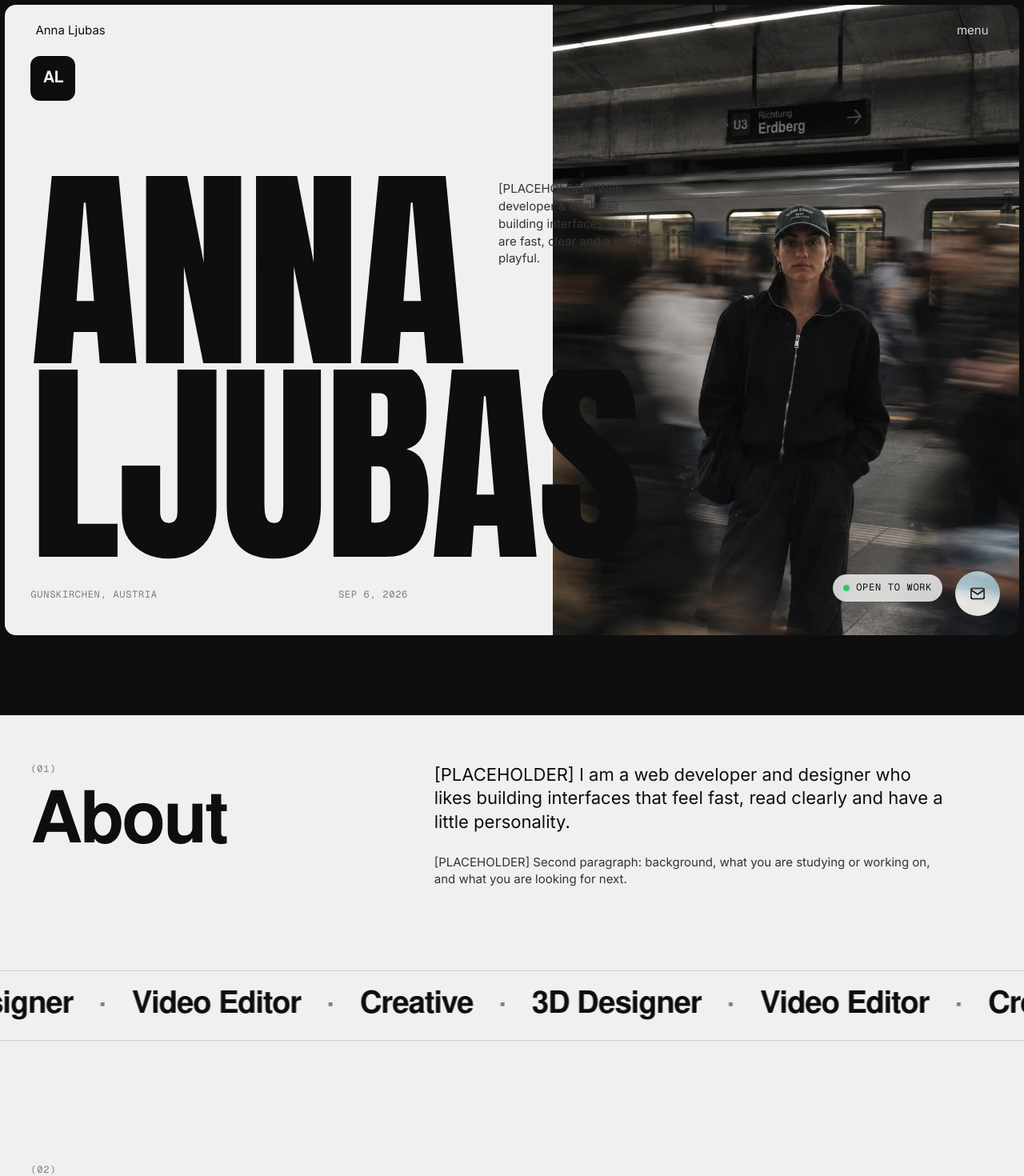
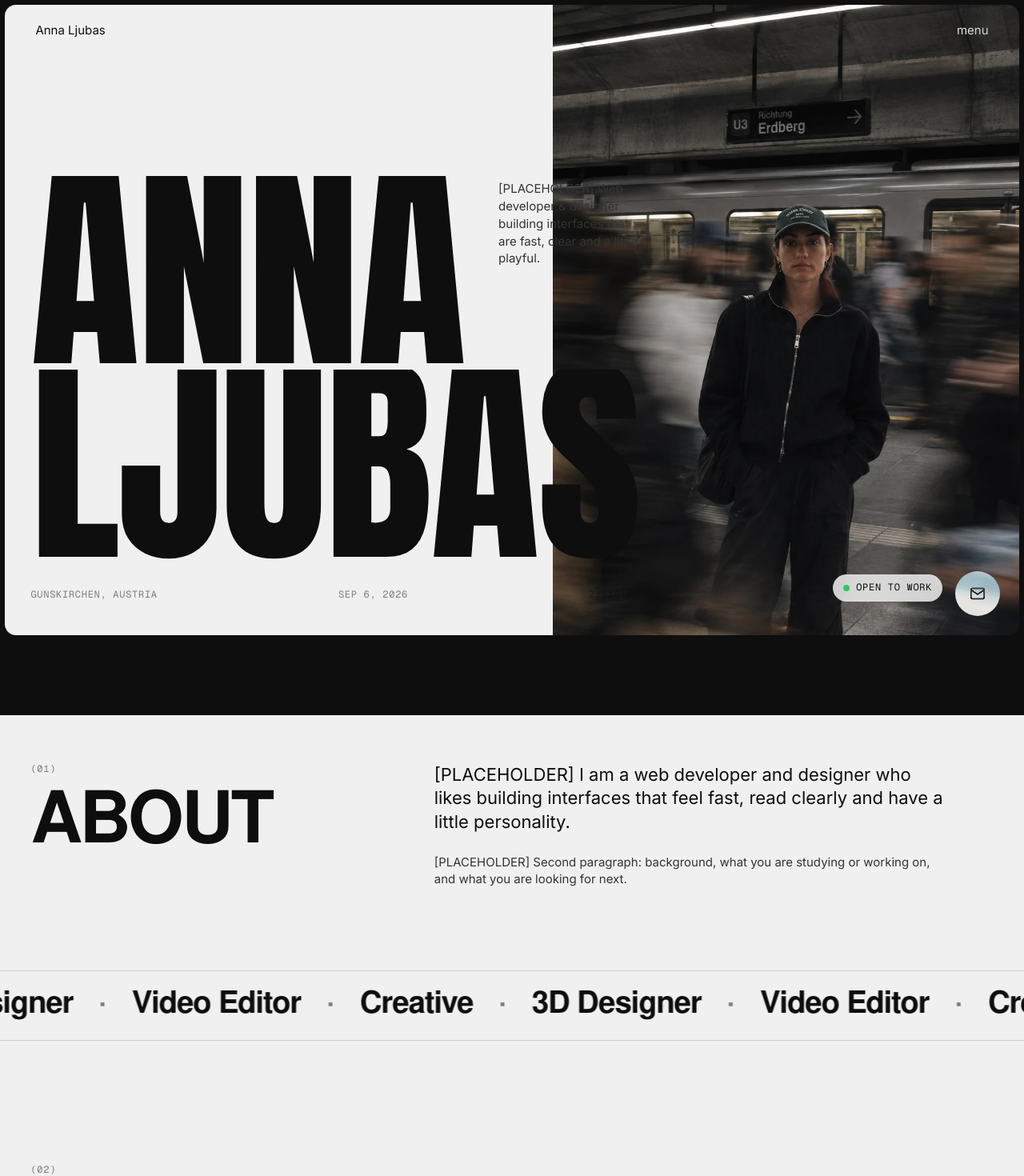
Before and after one commit to annaljbs/anna_portfolio, a Next.js app: page / in a window 1280 px wide. Shown: the top 1470 px of the page at 80% size. Built offline with nearby package versions, Linux system fonts and the light colour scheme.

Commit message:
small finishes

```diff
--- a/components/About.module.css
+++ b/components/About.module.css
@@ -21,6 +21,10 @@
 
 .number {
   color: var(--muted);
+}
+
+.title {
+  text-transform: uppercase;
 }
 
 .copy {
--- a/components/Footer.module.css
+++ b/components/Footer.module.css
@@ -30,6 +30,7 @@
 
 /* Bigger than the section titles: this is the page's closing line. */
 .footer .title {
+  text-transform: uppercase;
   font-size: clamp(3rem, 11vw, 12rem);
   line-height: 0.9;
   letter-spacing: -0.04em;
--- a/components/Hero.module.css
+++ b/components/Hero.module.css
@@ -13,32 +13,19 @@
   min-height: 100svh;
 }
 
-/* Left column: tile / name + tagline / meta row. Above the portrait so the
+/* Left column: name + tagline / meta row. Above the portrait so the
    wider second name line can run over it (part of the billchien look). */
 .text {
   position: relative;
   z-index: 2;
   display: grid;
-  grid-template-rows: auto 1fr auto;
+  grid-template-rows: 1fr auto;
   row-gap: 2rem;
   min-width: 0;
   padding: calc(var(--nav-height) + var(--frame-inset)) var(--gutter)
     calc(var(--gutter) + var(--frame-inset) + var(--progress-height));
 }
 
-.tile {
-  display: grid;
-  place-items: center;
-  width: 3.5rem;
-  height: 3.5rem;
-  border-radius: 12px;
-  background: var(--ink);
-  color: var(--bg);
-  font-family: var(--ff-display);
-  font-weight: 700;
-  font-size: 1.25rem;
-  letter-spacing: -0.03em;
-}
 
 .nameBlock {
   align-self: end;
--- a/components/Hero.tsx
+++ b/components/Hero.tsx
@@ -18,8 +18,8 @@ import Clock from './Clock';
 import styles from './Hero.module.css';
 
 /**
- * Hero (§3.2, billchien): monogram tile, two-line name, tagline beside the
- * first line, location · date · live time row, full-height portrait.
+ * Hero (§3.2, billchien): two-line name, tagline, location · date · live
+ * time row, full-height portrait. (The monogram tile was dropped.)
  *
  * Intro (plays when the preloader hands over): name letters slide up per
  * character, tagline lines follow, meta row fades up last, portrait wipes in
@@ -76,7 +76,6 @@ export default function Hero() {
               { yPercent: 110, duration: DUR.base, ease: EASE.out, stagger: STAGGER },
               0.45,
             )
-            .from(q('[data-hero-tile]'), { autoAlpha: 0, y: 12, duration: DUR.base, ease: EASE.out }, 0.3)
             .fromTo(
               q('[data-hero-portrait]'),
               { clipPath: 'inset(0 0 100% 0)' },
@@ -157,10 +156,6 @@ export default function Hero() {
     <section ref={root} id="top" className={styles.hero} data-theme="light">
       <div className={styles.inner} data-hero-inner>
         <div className={styles.text} data-hero-hide>
-          <div className={styles.tile} data-hero-tile aria-hidden="true">
-            {site.initials}
-          </div>
-
           <div className={styles.nameBlock} data-hero-name>
             <h1 className={`${styles.name} t-hero`}>
               <span className={`${styles.line} ${styles.line1}`} data-hero-line>
--- a/components/Skills.module.css
+++ b/components/Skills.module.css
@@ -12,6 +12,10 @@
 
 .number {
   color: var(--muted);
+}
+
+.title {
+  text-transform: uppercase;
 }
 
 .list {
--- a/components/Skills.tsx
+++ b/components/Skills.tsx
@@ -26,7 +26,7 @@ export default function Skills() {
         <span className={`${styles.number} t-mono`} data-reveal>
           ({site.skills.number})
         </span>
-        <h2 className="t-display" data-reveal>
+        <h2 className={`${styles.title} t-display`} data-reveal>
           {site.skills.title}
         </h2>
       </header>
--- a/components/Work.module.css
+++ b/components/Work.module.css
@@ -24,6 +24,7 @@
 
 .head .title {
   grid-area: title;
+  text-transform: uppercase;
 }
 
 .hint {
--- a/content/projects.ts
+++ b/content/projects.ts
@@ -97,7 +97,7 @@ export const projects: Project[] = [
     description:
       '[PLACEHOLDER] One or two lines on what the project is, who it was for and what you did.', // TODO: replace
     cover: '/projects/project2.jpeg',
-    video: { mp4: '/projects/project2.mp4' },
+    video: { mp4: '/projects/project2-small.mp4' },
     status: 'live',
     ...placeholderDetail,
     blocks: [
```
Also changed, not shown: 2 other files (tests, documents, lock files or other folders).
